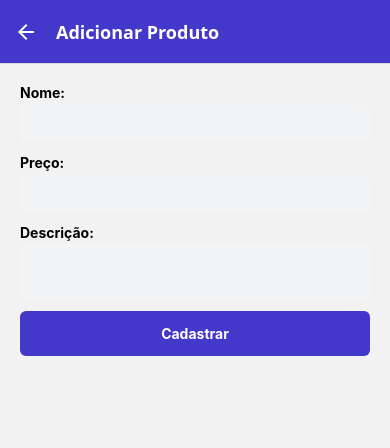
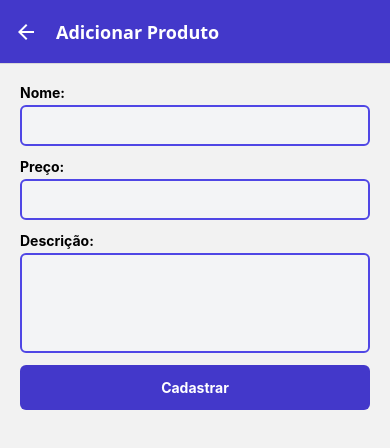
Before and after one commit to gmribeiro/gerenciador-produtos-melo, a React Native app: screen /AddProduct in a window 390 px wide. Shown: the top 448 px of the page. Built offline with nearby package versions, Linux system fonts and the light colour scheme; no server answers; the database is empty.

Commit message:
Add e List products funcionando

```diff
--- a/src/screens/products/AddProductScreen.js
+++ b/src/screens/products/AddProductScreen.js
@@ -24,7 +24,7 @@ export default function AddProductScreen({ navigation }) {
       <Text style={styles.label}>Preço:</Text>
       <TextInput style={styles.input} value={preco} onChangeText={setPreco} keyboardType="numeric" />
       <Text style={styles.label}>Descrição:</Text>
-      <TextInput style={styles.input} value={descricao} onChangeText={setDescricao} multiline />
+      <TextInput style={[styles.input, { height: 100 }]} value={descricao} onChangeText={setDescricao} multiline />
 
       <TouchableOpacity style={styles.button} onPress={handleAdd}>
         <Text style={styles.buttonText}>Cadastrar</Text>
@@ -41,6 +41,9 @@ const styles = StyleSheet.create({
     borderRadius: 6,
     padding: 10,
     marginBottom: 12,
+    borderWidth: 2,
+    borderColor: '#4f46e5', // cor azul para a borda
+    color: '#111827',
   },
   button: {
     backgroundColor: '#4338ca',
--- a/src/screens/products/ListProductsScreen.js
+++ b/src/screens/products/ListProductsScreen.js
@@ -5,7 +5,7 @@ import { deleteProduct } from '../../services/firestore/products';
 import { useNavigation } from '@react-navigation/native';
 
 export default function ListProductsScreen() {
-  const { products } = useContext(ProductsContext);
+  const { products, loadProducts } = useContext(ProductsContext);
   const navigation = useNavigation();
   const [loadingId, setLoadingId] = useState(null);
 
@@ -22,6 +22,7 @@ export default function ListProductsScreen() {
             setLoadingId(id);
             try {
               await deleteProduct(id);
+              loadProducts();
             } catch (error) {
               Alert.alert('Erro', 'Não foi possível excluir o produto.');
             }
```
